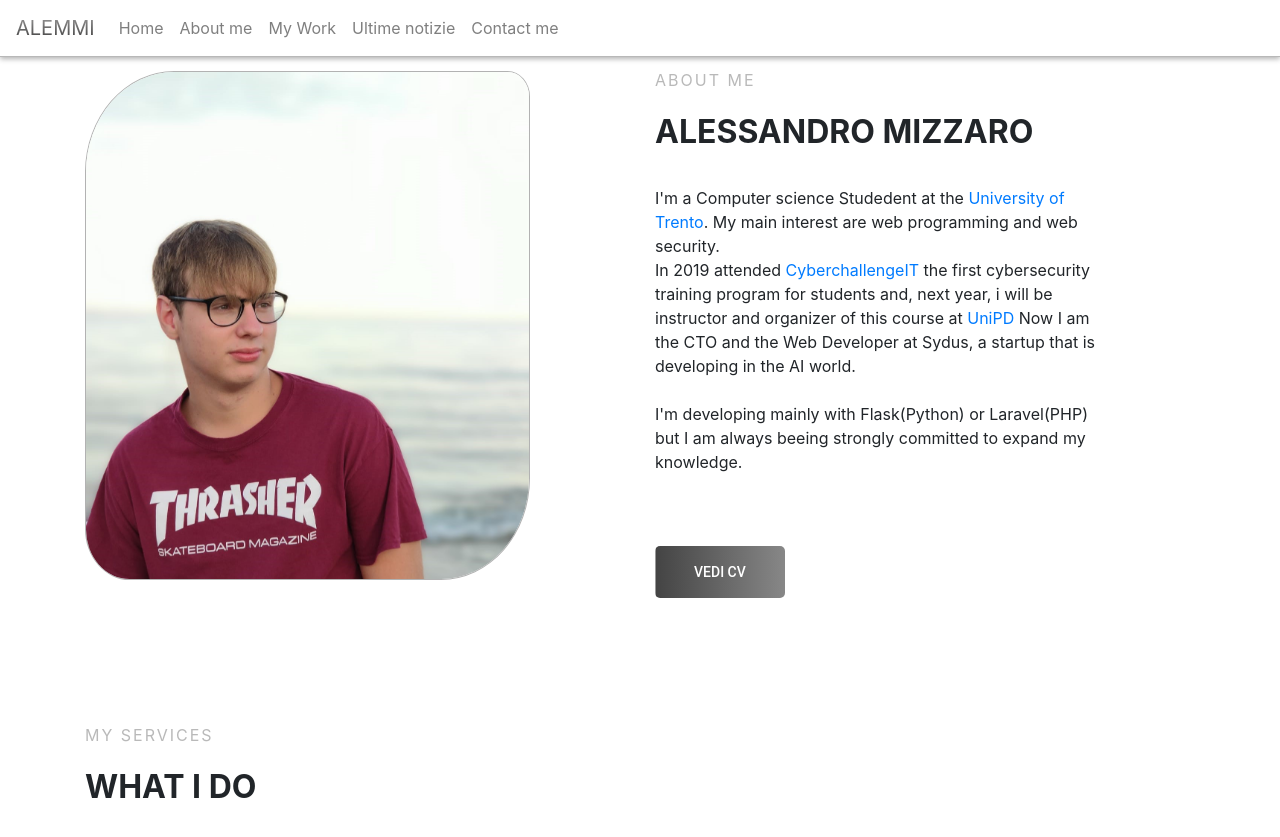
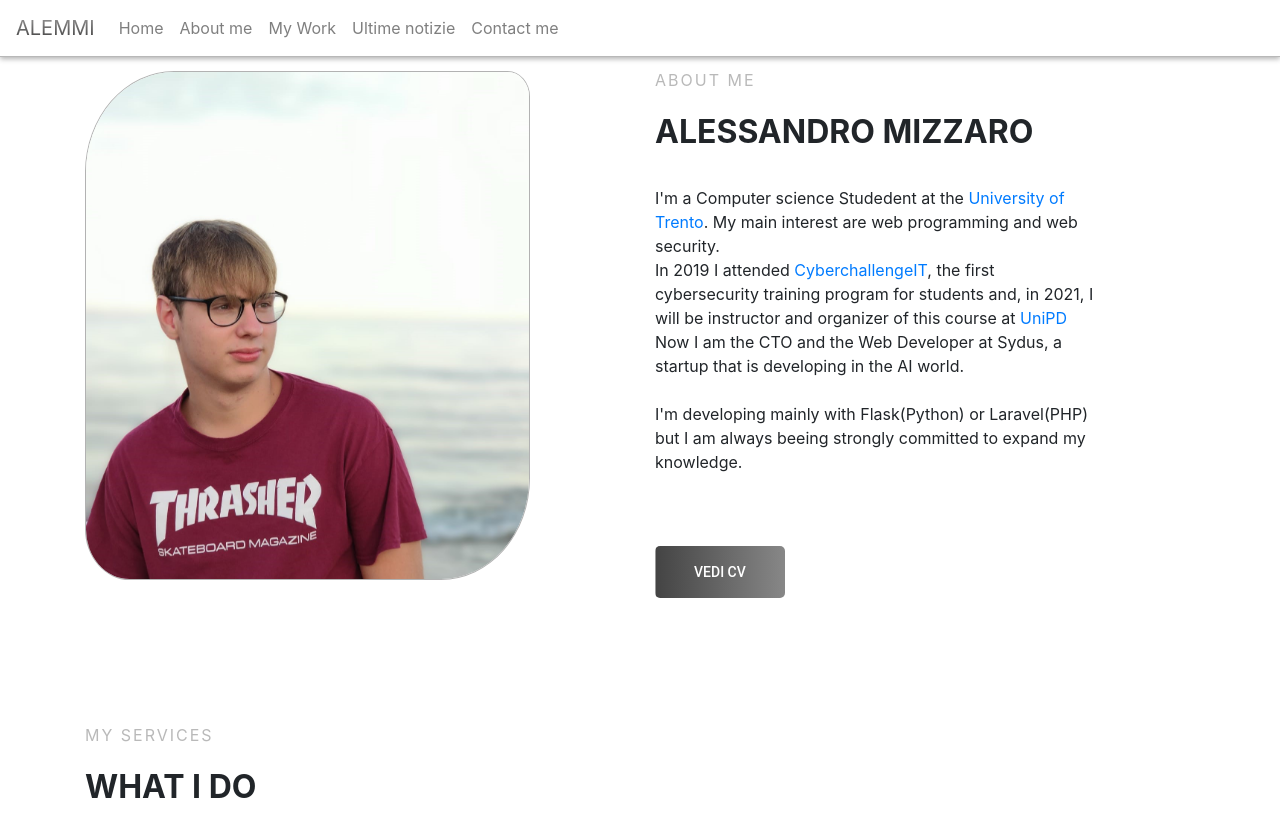
Before and after one commit to Alemmi/alessandromizzaro.me, a Jekyll site: the page built from index.html, in a window 1280 px wide and 900 px high, scrolled down 847 px. Shown: the top 837 px of the window. Built offline with Jekyll 4.4.1, drawn with Linux system fonts in a browser that asks for light colours.

Commit message:
Fix typo

```diff
--- a/index.html
+++ b/index.html
@@ -17,7 +17,7 @@ permalink: /
                 <p class='title text-uppercase'>Alessandro Mizzaro</p>
                 <p class="section-text">
                     I'm a Computer science Studedent at the <a href="https://unitn.it/">University of Trento</a>. My main interest are web programming and web security.<br>
-                    In 2019 attended <a href="https://cyberchallenge.it/">CyberchallengeIT</a> the first cybersecurity training program for students and, next year, i will be instructor and organizer of this course at <a href="https://cyberchallenge.it/venues/unipd">UniPD</a>
+                    In 2019 I attended <a href="https://cyberchallenge.it/">CyberchallengeIT</a>, the first cybersecurity training program for students and, in 2021, I will be instructor and organizer of this course at <a href="https://cyberchallenge.it/venues/unipd">UniPD</a>
                     Now I am the CTO and the Web Developer at Sydus, a startup that is developing in the AI world. <br><br>
                     I'm developing mainly with Flask(Python) or Laravel(PHP) but I am always beeing strongly committed to expand my knowledge.
                 </p>
```
